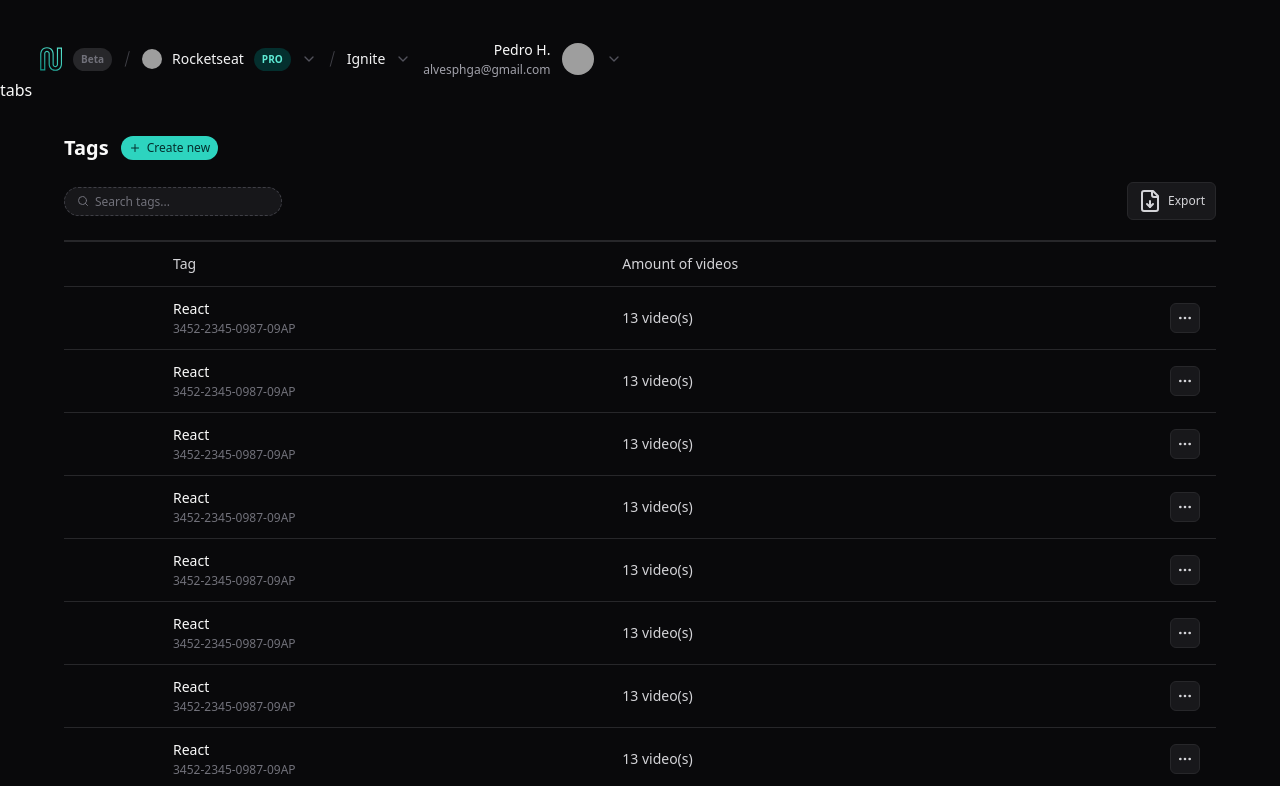
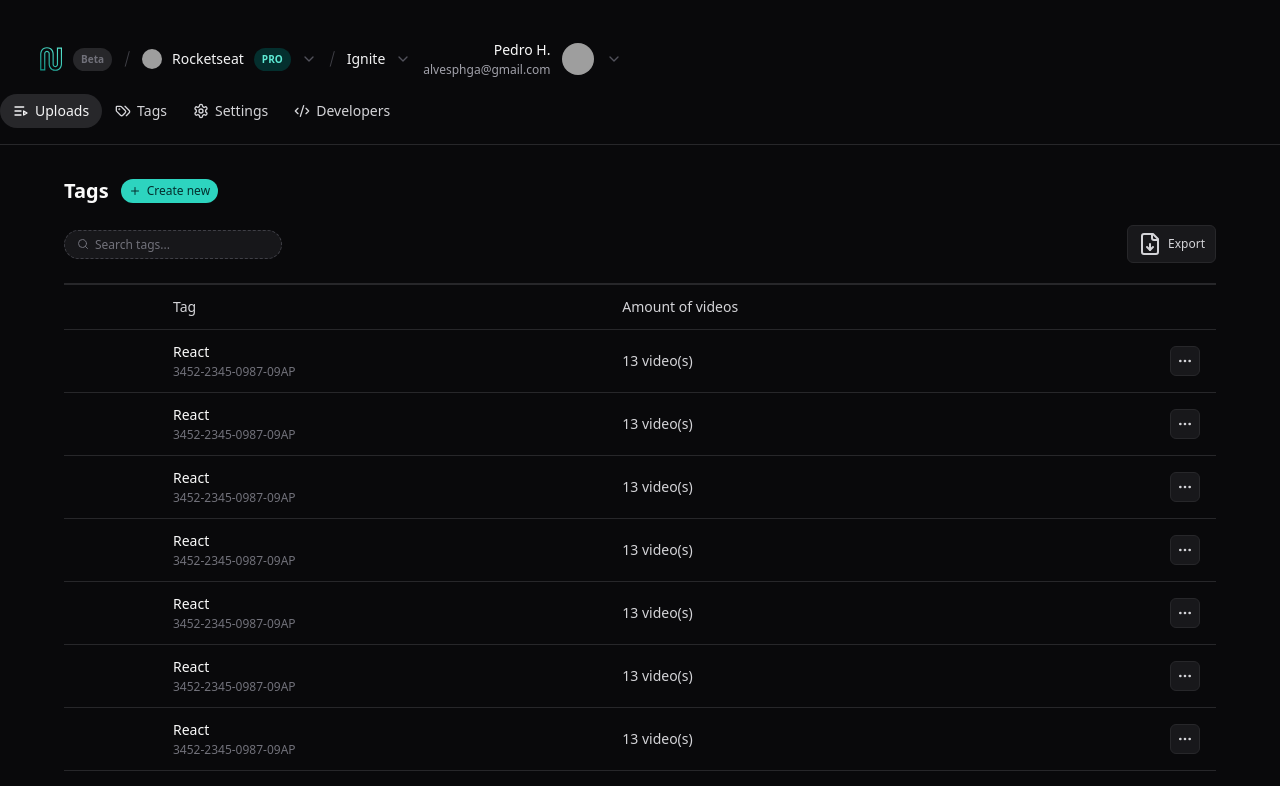
Before and after one commit to AlvesPHGA/nivo, a React (Vite) app: page / in a window 1280 px wide. Shown: the top 786 px of the page. Built offline with nearby package versions, Linux system fonts and the light colour scheme; grey boxes are pictures that could not be loaded.

Commit message:
update: tabs component, was added content in component

```diff
--- a/src/components/Tabs/Tabs.tsx
+++ b/src/components/Tabs/Tabs.tsx
@@ -1,7 +1,41 @@
+import { Code2, ListVideo, Settings, Tags } from 'lucide-react';
+
 export function Tabs() {
    return (
-      <section>
-         <p>tabs</p>
+      <section className="border-b border-zinc-800 py-4">
+         <nav>
+            <a
+               href=""
+               className="py-1.5 px-3 bg-zinc-800 text-zinc-100 inline-flex items-center text-sm gap-1.5 font-medium rounded-full border border-transparent"
+            >
+               <ListVideo className="size-4" />
+               Uploads
+            </a>
+
+            <a
+               href=""
+               className="py-1.5 px-3 text-zinc-300 inline-flex items-center text-sm gap-1.5 font-medium rounded-full border border-transparent hover:border-zinc-800"
+            >
+               <Tags className="size-4" />
+               Tags
+            </a>
+
+            <a
+               href=""
+               className="py-1.5 px-3 text-zinc-300 inline-flex items-center text-sm gap-1.5 font-medium rounded-full border border-transparent hover:border-zinc-800"
+            >
+               <Settings className="size-4" />
+               Settings
+            </a>
+
+            <a
+               href=""
+               className="py-1.5 px-3 text-zinc-300 inline-flex items-center text-sm gap-1.5 font-medium rounded-full border border-transparent hover:border-zinc-800"
+            >
+               <Code2 className="size-4" />
+               Developers
+            </a>
+         </nav>
       </section>
    );
 }
```
